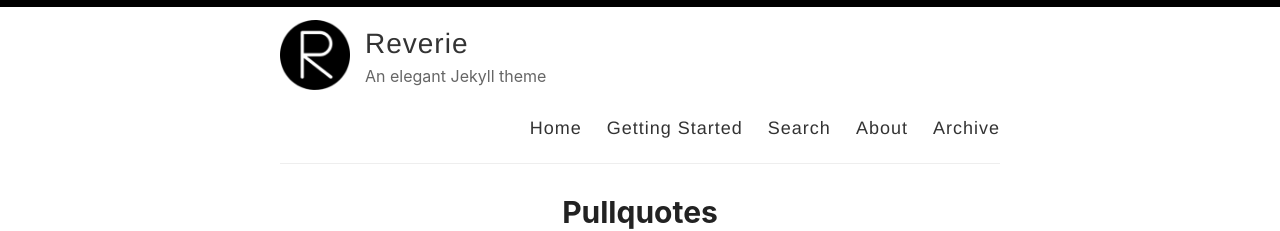
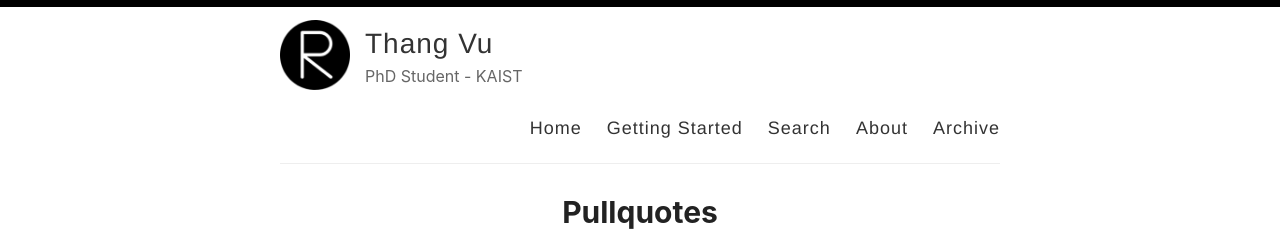
Before and after one commit to thangvubk/thangvubk.github.io_bak1, a Jekyll site: the page built from index.html, in a window 1280 px wide and 900 px high. Shown: the top 231 px of the window. Built offline with Jekyll 4.4.1, drawn with Linux system fonts in a browser that asks for light colours; the list of posts is cut into pages by our own code.

Commit message:
Update _config.yml

```diff
--- a/_config.yml
+++ b/_config.yml
@@ -3,13 +3,13 @@
 #
 
 # Name of your site (displayed in the header)
-name: Reverie
+name: Thang Vu
 
 # Name of the author
 author: Amit Merchant
 
 # Short bio or description (displayed in the header)
-description: An elegant Jekyll theme
+description: PhD Student - KAIST
 
 # URL of your avatar or profile pic (you could use your GitHub profile pic)
 avatar: /images/reverie.png
```
